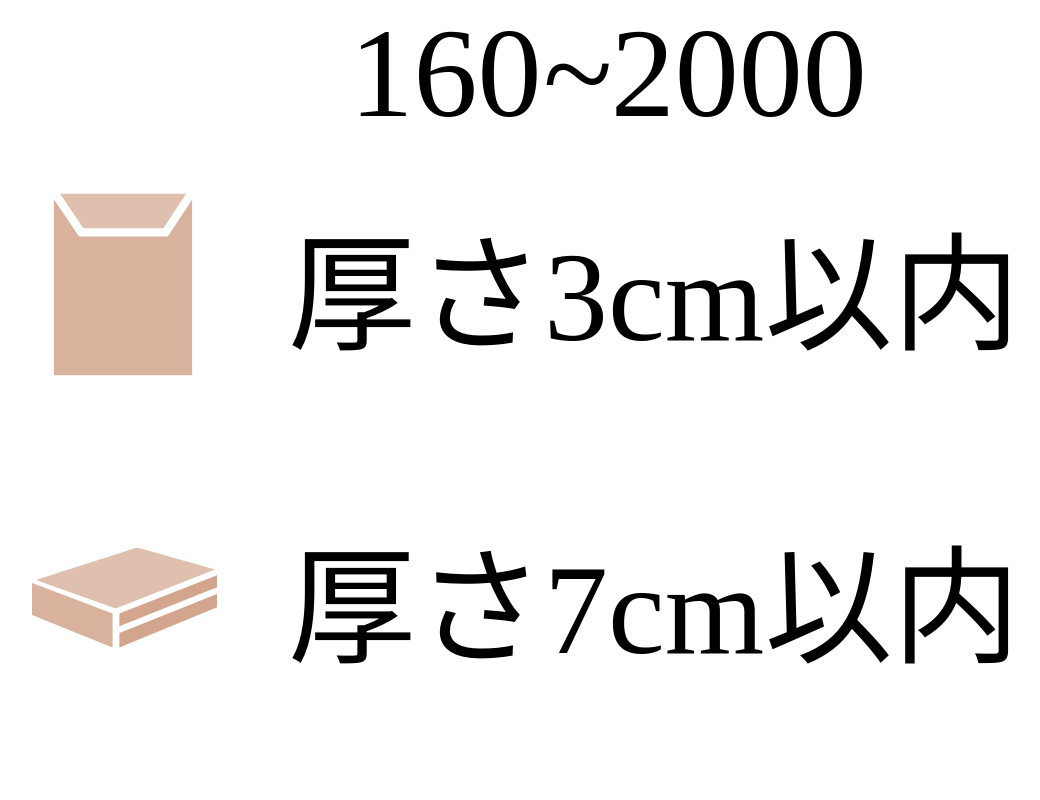
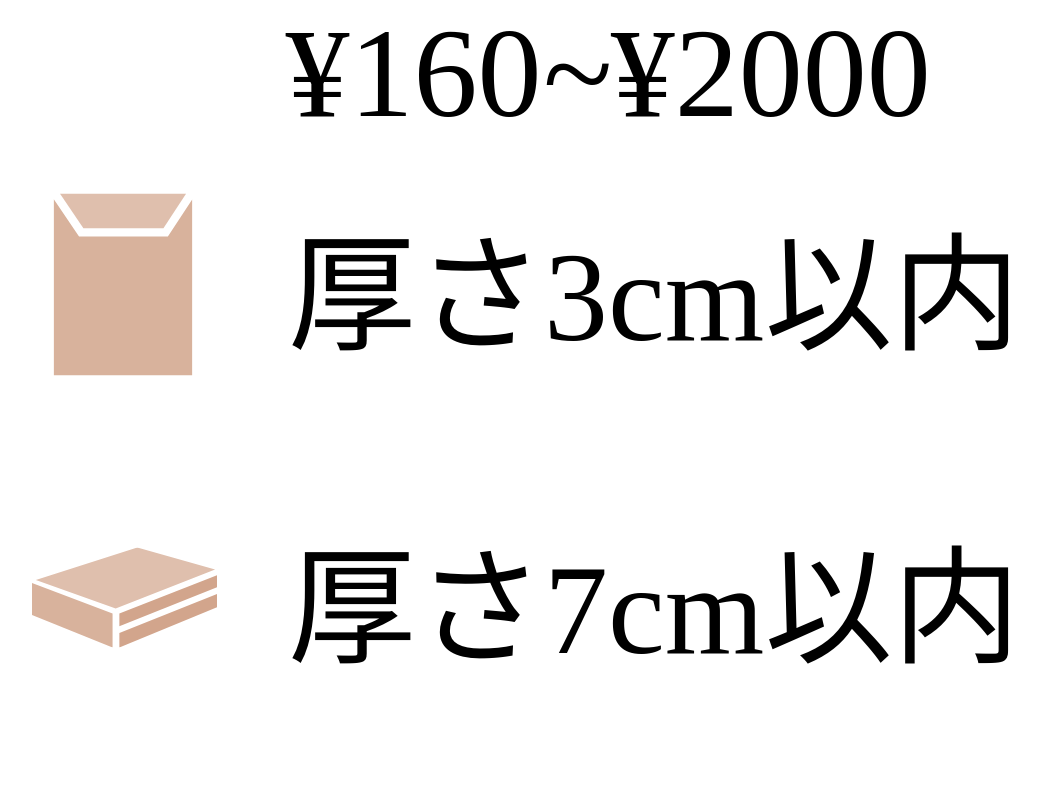
Before and after one commit to zordius/zordius-hackweek-2024-q4, a website built with webpack: page src/html/index.html in a window 1280 px wide. Shown: the top 800 px of the page, without its empty margins (32-1072 px from the left). Built offline with nearby package versions, Linux system fonts and the light colour scheme.

Commit message:
chore: add yen symbol

```diff
--- a/src/css/index.css
+++ b/src/css/index.css
@@ -56,13 +56,13 @@ body * {
 #fee span:nth-child(1)::after {
   transition: --num1 1s;
   counter-reset: num1 var(--num1);
-  content: counter(num1);
+  content: '¥' counter(num1);
 }
 
 #fee span:nth-child(3)::after {
   transition: --num2 1s;
   counter-reset: num2 var(--num2);
-  content: counter(num2);
+  content: '¥' counter(num2);
 }
 
 #size span {
```
